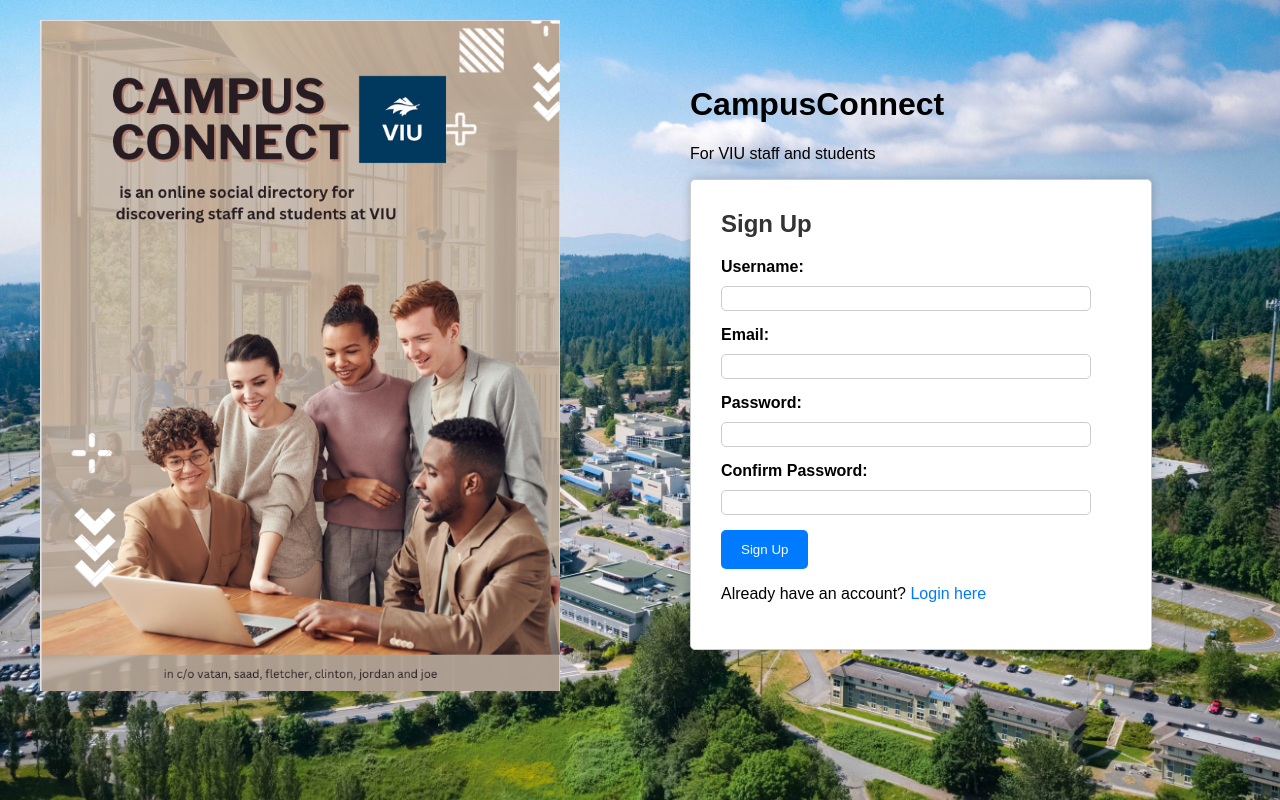
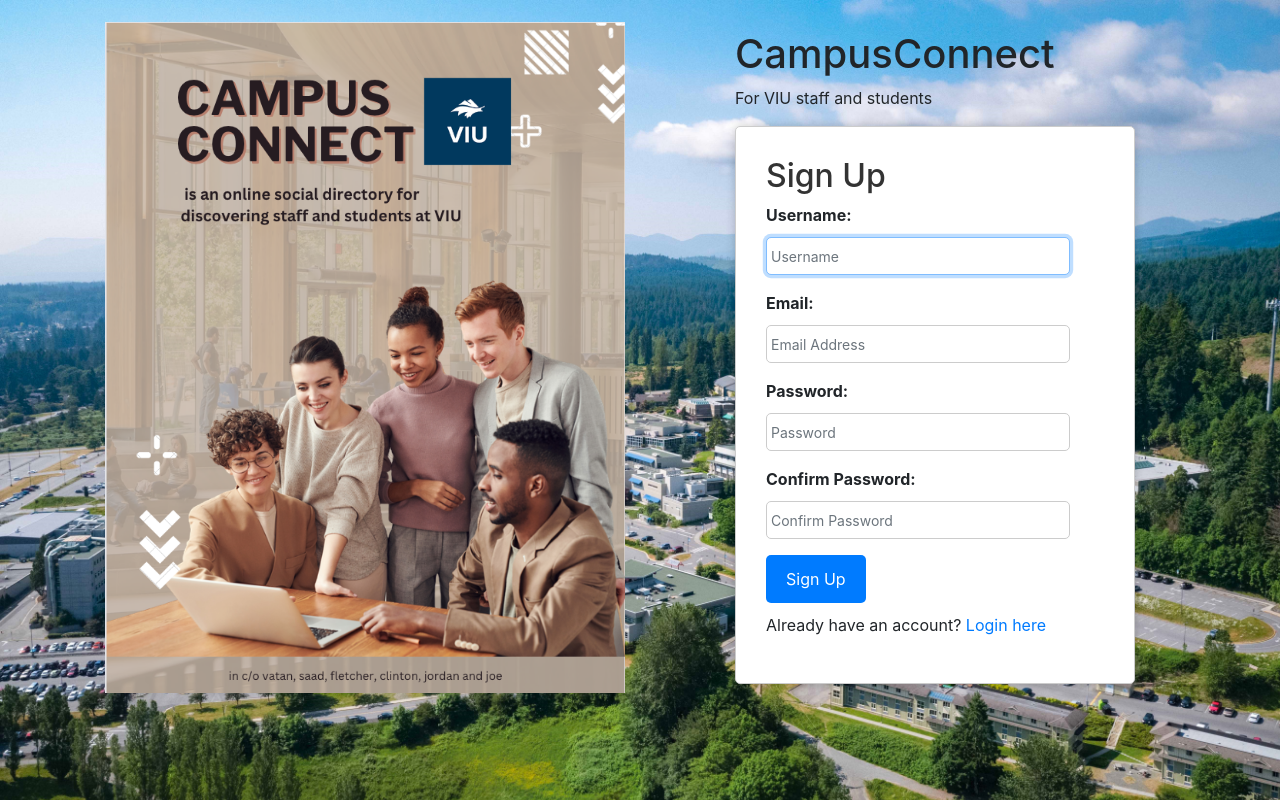
Before and after one commit to vatan-8774/campusconnect, a Django app: page / in a window 1280 px wide. Run offline with Django 4.2, Linux system fonts and the light colour scheme; some libraries are stand-ins or nearby versions.

Commit message:
modified the css for login and signup

```diff
--- a/social_network/static/css/signup.css
+++ b/social_network/static/css/signup.css
@@ -103,3 +103,10 @@
 p a:hover {
     text-decoration: underline; /* Add underline on hover */
 }
+
+/* Style placeholders */
+form input::placeholder {
+    color: rgb(121, 118, 118); /* Placeholder text color */
+    font-size: 14px; /* Placeholder text font size */
+    font-style: bold; /* Placeholder text font style */
+}
--- a/social_network/templates/social_network/signup.html
+++ b/social_network/templates/social_network/signup.html
@@ -5,6 +5,8 @@
     <meta charset="UTF-8">
     <title>CampusConnect - Sign Up</title>
     <link rel="stylesheet" type="text/css" href="{% static 'css/signup.css' %}">
+    <link rel="stylesheet" href="https://maxcdn.bootstrapcdn.com/bootstrap/4.5.2/css/bootstrap.min.css">
+
 </head>
 <body>
 
@@ -16,25 +18,31 @@
             <h1>CampusConnect</h1>
             <p>For VIU staff and students</p>
 
-            <form action="" method="post">
+            <form action="{% url 'signup' %}" method="post" class="custom-form">
+                {% csrf_token %}
                 <h2>Sign Up</h2>
-                <label for="username">Username:</label>
-                <input type="text" id="username" name="username" required>
-
-                <label for="email">Email:</label>
-                <input type="email" id="email" name="email" required>
-
-                <label for="password">Password:</label>
-                <input type="password" id="password" name="password" required>
-
-                <label for="confirm_password">Confirm Password:</label>
-                <input type="password" id="confirm_password" name="confirm_password" required>
-
-                <input type="submit" value="Sign Up">
+                <div class="form-group">
+                    <label for="username">Username:</label>
+                    <input class="form-control" autofocus type="text" id="username" name="username" placeholder="Username" required>
+                </div>
+                <div class="form-group">
+                    <label for="email">Email:</label>
+                    <input class="form-control" type="email" id="email" name="email" placeholder="Email Address" required>
+                </div>
+                <div class="form-group">
+                    <label for="password">Password:</label>
+                    <input class="form-control" type="password" id="password" name="password" placeholder="Password" required>
+                </div>
+                <div class="form-group">
+                    <label for="confirm_password">Confirm Password:</label>
+                    <input class="form-control" type="password" id="confirm_password" name="confirmation" placeholder="Confirm Password" required>
+                </div>
+                <input class="btn btn-primary" type="submit" value="Sign Up">
 
                 <!-- Add "already have an account? login here" link -->
                 <p>Already have an account? <a href="{% url 'login' %}">Login here</a></p>
             </form>
+
         </div>
     </div>
 </body>
```
Also changed, not shown: social_network/templates/social_network/login.html (+17 -11 lines), db.sqlite3, social_network/static/css/login.css (line endings or trailing spaces), 3 other files.
